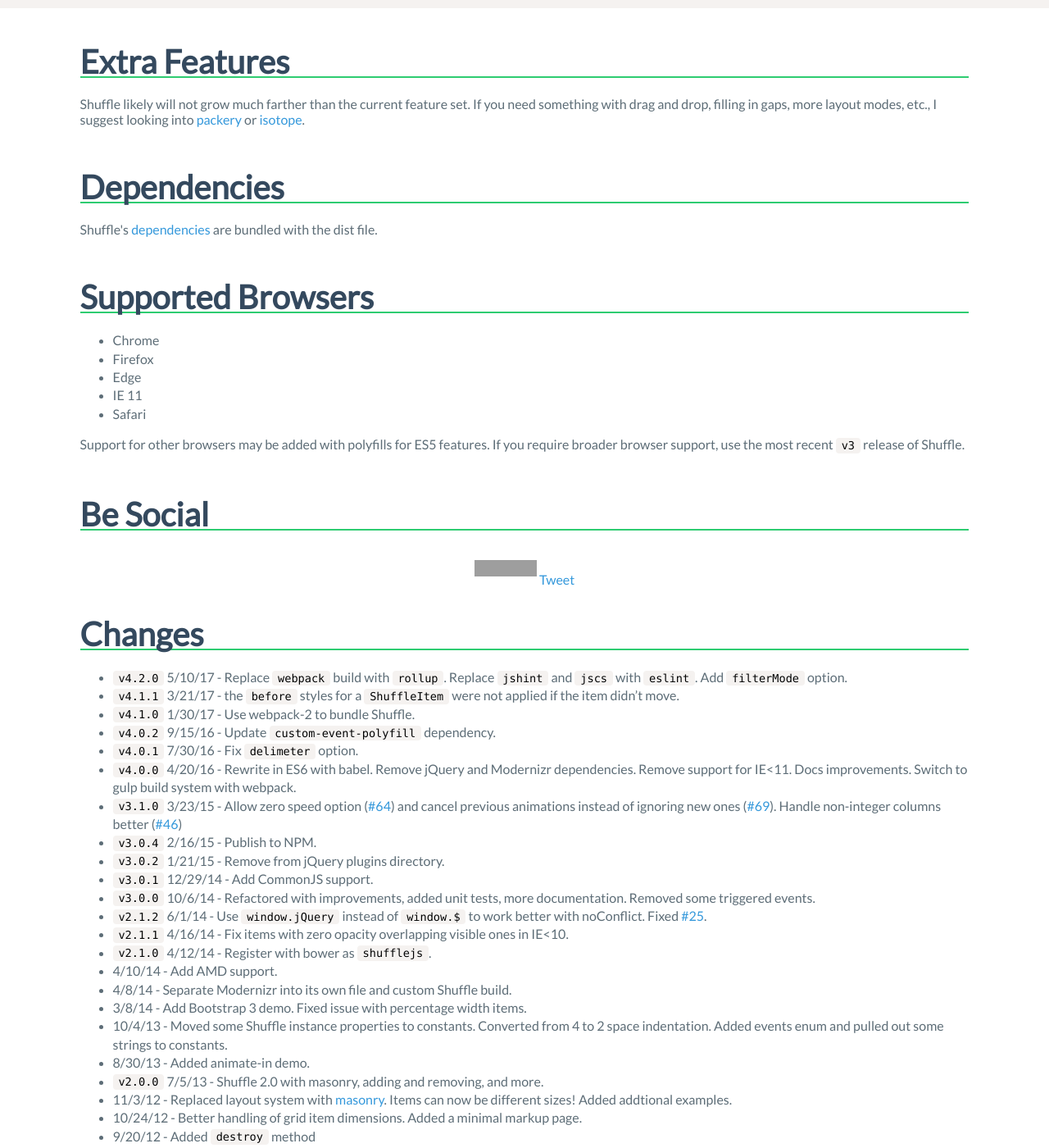
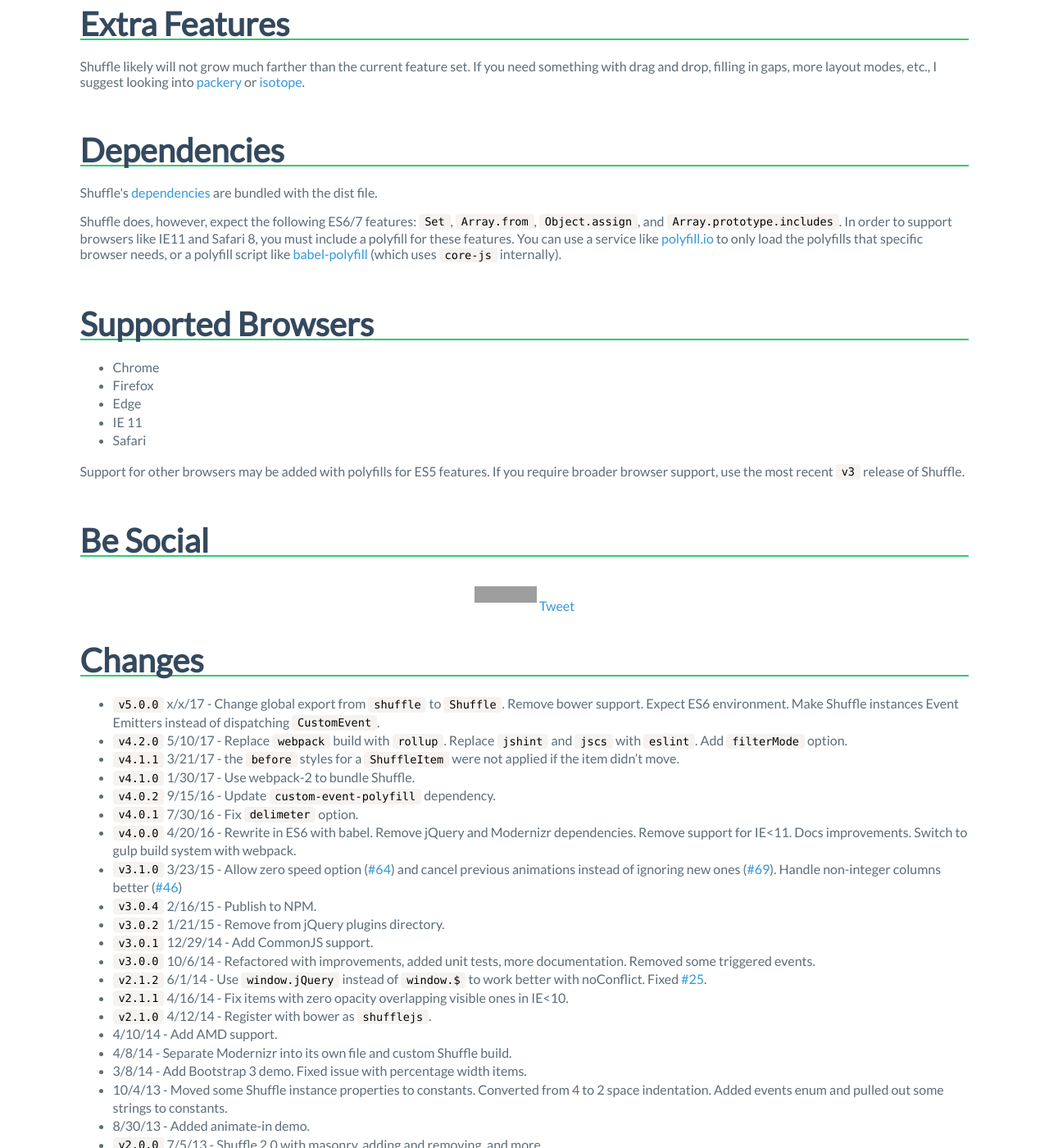
Before and after one commit to Vestride/Shuffle, a Jekyll site: the page built from index.html, in a window 1280 px wide and 1400 px high, scrolled down 9430 px. Shown: the whole window at 82% size. Built offline with Jekyll 4.4.1, drawn with Linux system fonts in a browser that asks for light colours; comment, search, counter and statistics services are not loaded; some of the changed text lies outside the part shown; grey boxes are pictures that could not be loaded.

Commit message:
Add ES6/7 env note. Remove references to bower.
Remove `--save` from npm install because npm@5 saves automatically.

```diff
--- a/_config.yml
+++ b/_config.yml
@@ -11,7 +11,6 @@
   'node_modules',
   'src',
   'test',
-  'bower.json',
   'CONTRIBUTING.md',
   'gulpfile.js',
   'README.md',
--- a/_includes/changelog.html
+++ b/_includes/changelog.html
@@ -1,5 +1,6 @@
 <h2>Changes<a href="#changelog"></a></h2>
 <ul>
+  <li><code>v5.0.0</code> x/x/17 - Change global export from <code>shuffle</code> to <code>Shuffle</code>. Remove bower support. Expect ES6 environment. Make Shuffle instances Event Emitters instead of dispatching <code>CustomEvent</code>.</li>
   <li><code>v4.2.0</code> 5/10/17 - Replace <code>webpack</code> build with <code>rollup</code>. Replace <code>jshint</code> and <code>jscs</code> with <code>eslint</code>. Add <code>filterMode</code> option.</li>
   <li><code>v4.1.1</code> 3/21/17 - the <code>before</code> styles for a <code>ShuffleItem</code> were not applied if the item didn&rsquo;t move.</li>
   <li><code>v4.1.0</code> 1/30/17 - Use webpack-2 to bundle Shuffle.</li>
--- a/index.html
+++ b/index.html
@@ -14,9 +14,8 @@
       </div>
       <div class="col-12@sm">
         <div class="code-block">
-          <pre><code class="language">npm install shufflejs --save</code></pre>
+          <pre><code class="language">npm install shufflejs</code></pre>
         </div>
-        <p>Shuffle is also available on bower as <code>shufflejs</code>.</p>
       </div>
     </div>
     <div class="row">
@@ -200,6 +199,7 @@
       <div class="col-12@sm">
         <h2>Dependencies<a href="#dependencies"></a></h2>
         <p>Shuffle's <a href="{{ site.baseurl }}/package.json">dependencies</a> are bundled with the dist file.</p>
+        <p>Shuffle does, however, expect the following ES6/7 features: <code>Set</code>, <code>Array.from</code>, <code>Object.assign</code>, and <code>Array.prototype.includes</code>. In order to support browsers like IE11 and Safari 8, you must include a polyfill for these features. You can use a service like <a href="https://polyfill.io">polyfill.io</a> to only load the polyfills that specific browser needs, or a polyfill script like <a href="https://www.npmjs.com/package/babel-polyfill">babel-polyfill</a> (which uses <code>core-js</code> internally).</p>
       </div>
     </div>
   </div>
```
Also changed, not shown: README.md, 1 other file.
